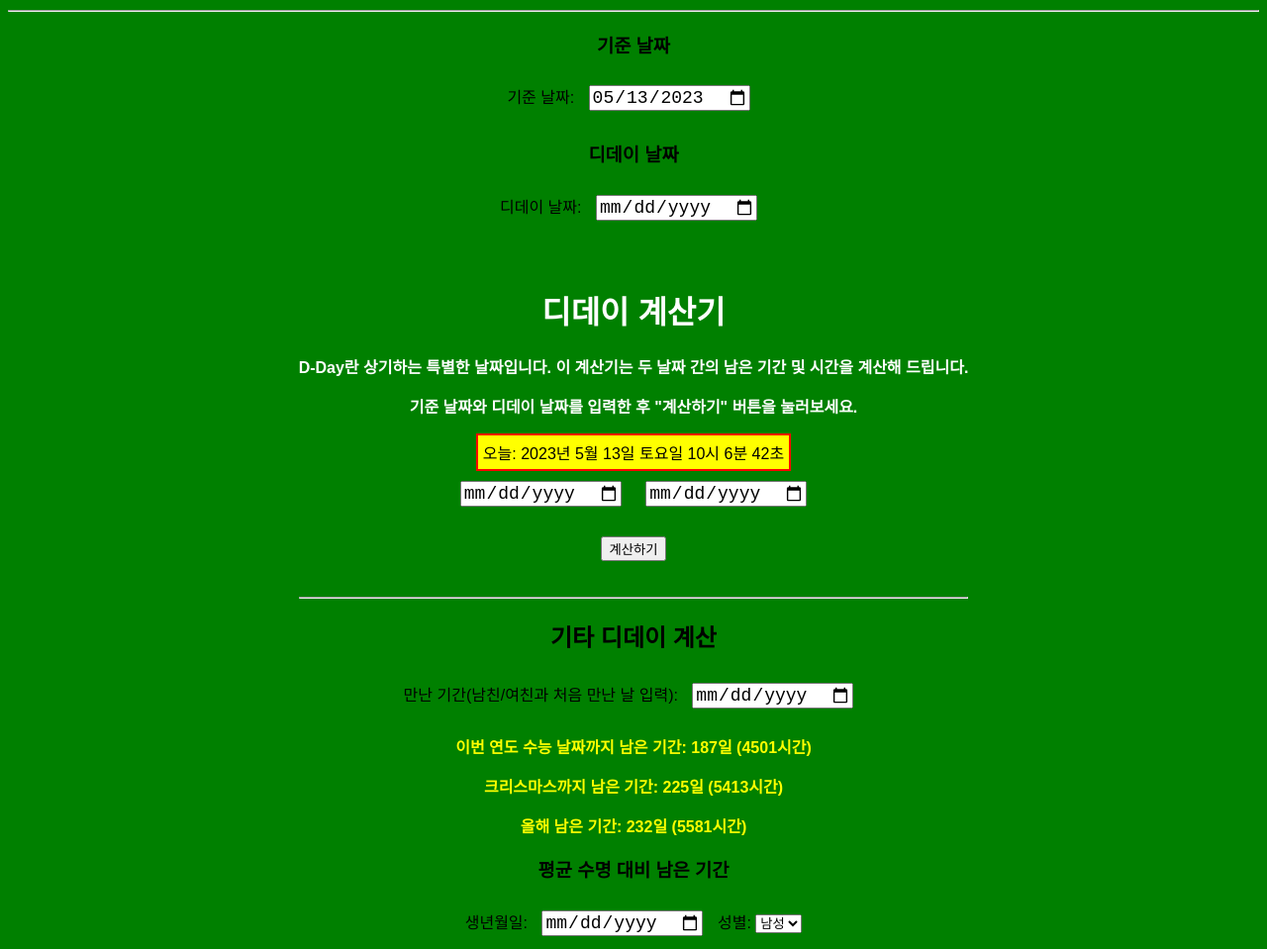
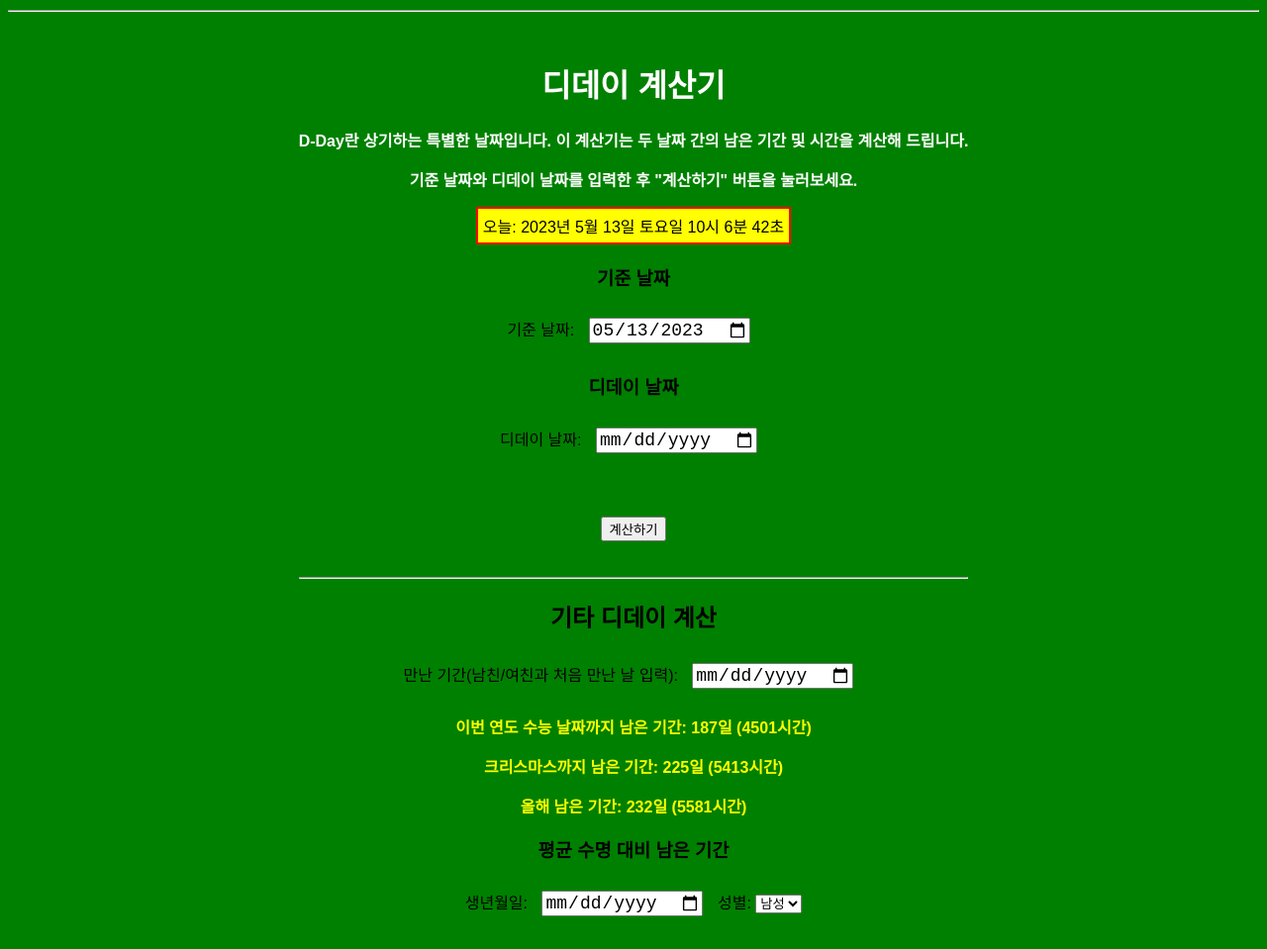
Before and after one commit to inforgence/d-day.github.io, a plain HTML site: page index.html in a window 1280 px wide. Shown: the part 85-1044 px from the top of the page at 99% size. Drawn offline with Linux system fonts and the light colour scheme.

Commit message:
Update index.html

```diff
--- a/index.html
+++ b/index.html
@@ -60,7 +60,13 @@
     <iframe src="https://coupa.ng/cdPmUE" width="100%" height="75" frameborder="0" scrolling="no" referrerpolicy="unsafe-url"></iframe>
   </div>
 <hr>
-  <!-- 디데이 계산기 부분 시작 -->
+   <div class="wrapper">
+    <h1>디데이 계산기</h1>
+    <p class="description">D-Day란 상기하는 특별한 날짜입니다. 이 계산기는 두 날짜 간의 남은 기간 및 시간을 계산해 드립니다.</p>
+    <p class="description">기준 날짜와 디데이 날짜를 입력한 후 "계산하기" 버튼을 눌러보세요.</p>
+    <div class="today">오늘: <span id="today"></span></div>
+    <br>
+      <!-- 디데이 계산기 부분 시작 -->
   <div id="dDay">
     <h3>기준 날짜</h3>
     <label for="baseDate">기준 날짜:</label>
@@ -71,14 +77,6 @@
     <p class="result" id="dDayResult"></p>
   </div>
   <!-- 디데이 계산기 부분 끝 -->
-  <div class="wrapper">
-    <h1>디데이 계산기</h1>
-    <p class="description">D-Day란 상기하는 특별한 날짜입니다. 이 계산기는 두 날짜 간의 남은 기간 및 시간을 계산해 드립니다.</p>
-    <p class="description">기준 날짜와 디데이 날짜를 입력한 후 "계산하기" 버튼을 눌러보세요.</p>
-    <div class="today">오늘: <span id="today"></span></div>
-    <br>
-    <input type="date" id="baseDate" value="">
-    <input type="date" id="dDayDate" value="">
     <br>
     <button onclick="calculate()">계산하기</button>
     <p class="result" id="result"></p>
```
